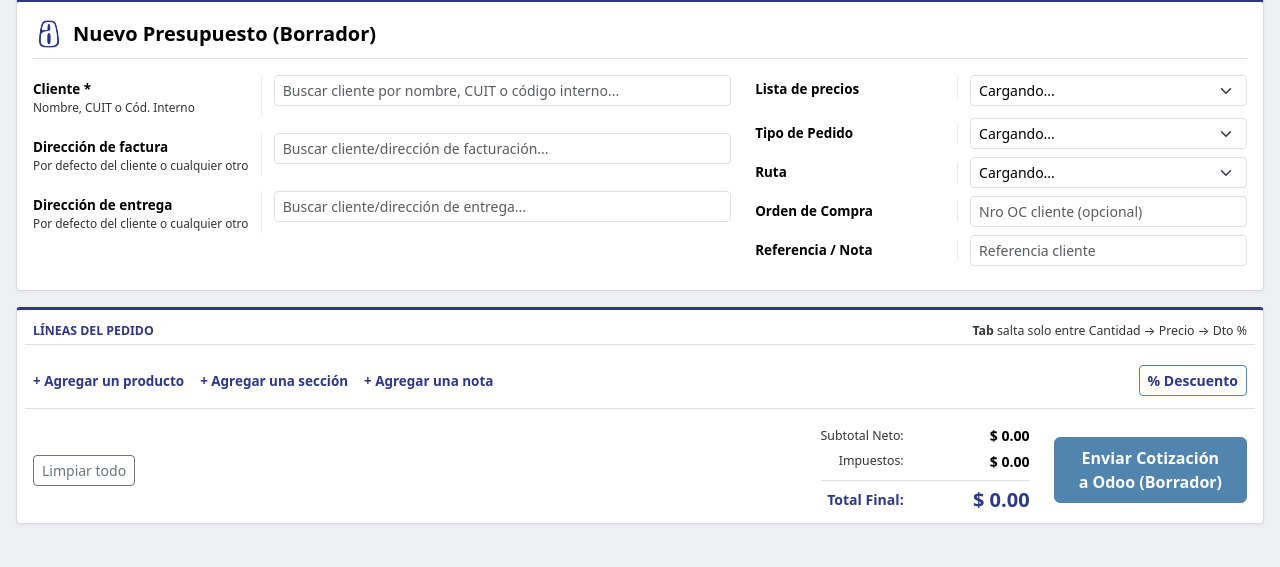
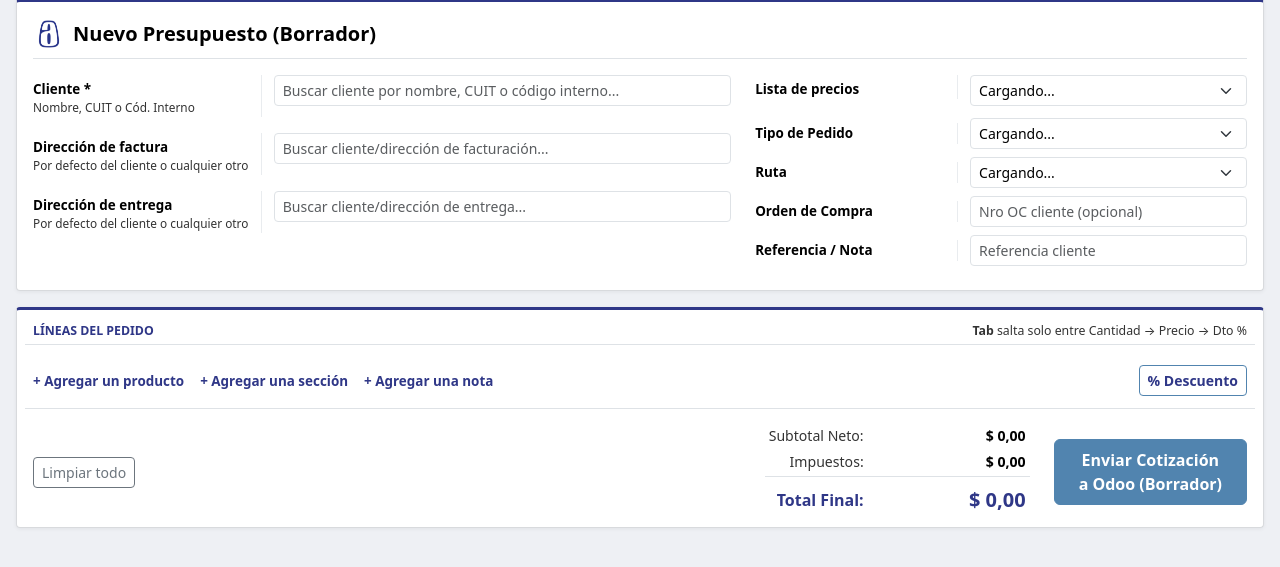
Before and after one commit to PeruginiP/cotizador-odoo, a Python web app: template app/templates/index.html in a window 1280 px wide. Shown: the part 92-659 px from the top of the page. Run offline with Jinja, Linux system fonts and the light colour scheme; the template is opened without the code that fills it, so the values that code supplies are empty; some libraries are stand-ins or nearby versions.

Commit message:
Ajuste de ancho y alineacion en seccion de totales

```diff
--- a/app/templates/index.html
+++ b/app/templates/index.html
@@ -448,23 +448,31 @@
                 <div>
                     <button class="btn btn-outline-secondary btn-sm" onclick="startNewQuotation()">Limpiar todo</button>
                 </div>
-                <div class="d-flex flex-wrap align-items-center gap-4">
-                    <div class="d-flex flex-column text-end">
-                        <div class="d-flex justify-content-end align-items-center gap-3 mb-1">
-                            <span class="small" style="color: #333333;">Subtotal Neto:</span>
-                            <span id="grid-subtotal" class="fw-bold" style="color: #000000; width: 110px;">$ 0.00</span>
-                        </div>
-                        <div class="d-flex justify-content-end align-items-center gap-3 mb-1">
-                            <span class="small" style="color: #333333;">Impuestos:</span>
-                            <span id="grid-tax" class="fw-bold" style="color: #000000; width: 110px;">$ 0.00</span>
-                        </div>
-                        <div class="d-flex justify-content-end align-items-center gap-3 border-top pt-1 mt-1">
-                            <span class="fw-bold" style="color: #2f3787;">Total Final:</span>
-                            <span id="grid-total" class="fs-5 fw-bold" style="color: #2f3787; width: 110px;">$
-                                0.00</span>
-                        </div>
-                    </div>
-                    <button id="btn-send-odoo" class="btn btn-brand fw-bold px-4 py-2 h-100"
+                <div class="d-flex flex-wrap align-items-center gap-4 ms-auto">
+                    <table class="table table-borderless table-sm mb-0 w-auto text-end">
+                        <tbody>
+                            <tr>
+                                <td class="py-0 pe-3 text-nowrap" style="color: #333333;">Subtotal Neto:</td>
+                                <td id="grid-subtotal" class="py-0 fw-bold text-nowrap"
+                                    style="color: #000000; min-width: 150px; font-variant-numeric: tabular-nums;">$ 0,00
+                                </td>
+                            </tr>
+                            <tr>
+                                <td class="py-1 pe-3 text-nowrap" style="color: #333333;">Impuestos:</td>
+                                <td id="grid-tax" class="py-1 fw-bold text-nowrap"
+                                    style="color: #000000; min-width: 150px; font-variant-numeric: tabular-nums;">$ 0,00
+                                </td>
+                            </tr>
+                            <tr class="border-top">
+                                <td class="pt-2 pe-3 fw-bold text-nowrap align-middle"
+                                    style="color: #2f3787; font-size: 1rem;">Total Final:</td>
+                                <td id="grid-total" class="pt-2 fs-5 fw-bold text-nowrap align-middle"
+                                    style="color: #2f3787; min-width: 150px; font-variant-numeric: tabular-nums;">$ 0,00
+                                </td>
+                            </tr>
+                        </tbody>
+                    </table>
+                    <button id="btn-send-odoo" class="btn btn-brand fw-bold px-4 py-2 text-nowrap"
                         onclick="submitQuotation()">
                         Enviar Cotización<br>a Odoo (Borrador)
                     </button>
```
